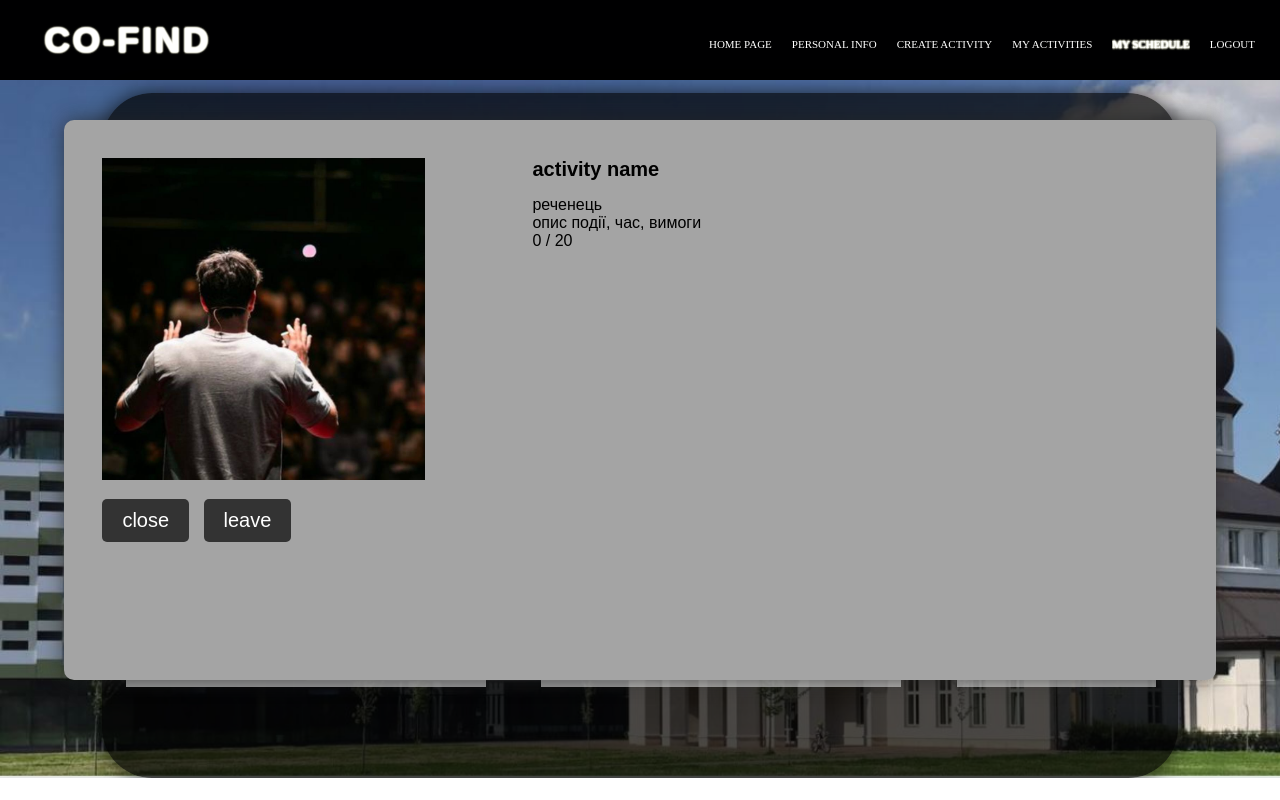
After one commit to f1rset/Co-find-final, a Flask app: page /my_schedule in a window 1280 px wide. The commit adds this page. Run offline with Flask 3, Linux system fonts and the light colour scheme; a user stored in the database is signed in; some libraries are stand-ins or nearby versions.

Commit message:
added my_schedule page

```diff
--- /dev/null
+++ b/src/static/my_schedule.css
@@ -0,0 +1,175 @@
+* {
+    margin: 0;
+    padding: 0;
+    box-sizing: border-box;
+    overflow: hidden;
+}
+
+.background {
+    background-image: url('ucu.jpg');
+    background-size: cover;
+    height: 100vh;
+    width: 100%;
+    position: fixed;
+    top: 0;
+    left: 0;
+    z-index: -1;
+}
+
+.logo {
+    color: white;
+    font-size: 45px;
+    font-weight: semi-bold;
+    float: left;
+    font-family: 'DM Sans', sans-serif;
+    letter-spacing: 3px;
+    margin-left: -2%;
+}
+
+.pages {
+    color: #fff;
+    text-decoration: none;
+    margin-right: 26px;
+    font-family: 'DM Sans', sans-serif;
+}
+
+.this_page {
+    font-weight: bold;
+    font-size: 24px;
+    color: #fff;
+    font-family: 'DM Sans', sans-serif;
+    text-decoration: none;
+}
+
+.container {
+    margin: auto;
+    margin-top: 1%;
+    padding: 1px;
+    background-color: rgba(0, 0, 0, 0.7);
+    width: 84%;
+    border-radius: 50px;
+    box-shadow: 0 0 20px rgba(0, 0, 0, 0.7);
+}
+
+.scrollcontainer {
+    width: 96%;
+    height: inherit;
+    overflow-x: auto;
+    white-space: nowrap;
+    margin-top: 3%;
+    margin-left: 2.1%;
+    margin-bottom: 8%;
+}
+
+.fixed-text {
+    margin-top: 3%;
+    color: #fff;
+    font-size: 26px;
+    font-weight: bold;
+    font-family: 'DM Sans', sans-serif;
+    letter-spacing: 4px;
+    text-shadow: 2px 2px 4px rgba(114, 114, 114, 0.8);
+    text-align: center;
+}
+
+.activity-in-progress{
+    background-color: rgba(255, 255, 255, 0.6);
+    width: 360px;
+    height: 75%;
+    display: inline-block;
+    margin-right: 5%;
+    /* padding-bottom: 2%; */
+}
+
+.photo {
+    width: 80%;
+    height: 50%;
+    background-color: black;
+    margin: auto;
+    margin-top: 10%;
+    margin-left: 10%;
+}
+
+.activity-name {
+    font-family: 'DM Sans', sans-serif;
+    font-size: 210%;
+    margin-top: 3%;
+    text-align: center;
+}
+
+.data {
+    font-family: 'DM Sans', sans-serif;
+    font-size: 130%;
+    text-align: center;
+    margin-top: 7%;
+}
+
+.more-info-btn {
+    padding: 1vw 1vw;
+    background-color: #000000;
+    color: #fff;
+    border: none;
+    border-radius: 1.6vw;
+    cursor: pointer;
+    width: 35%;
+    margin: 0 auto;
+    margin-top: 6%;
+    display: block;
+    margin-bottom: 3%;
+}
+
+.more-info-block {
+    display: inline;
+    position: fixed;
+    width: 90%;
+    height: 70%;
+    top: 50%;
+    left: 50%;
+    transform: translate(-50%, -50%);
+    padding: 3%;
+    background-color: rgb(164, 164, 164);
+    border-radius: 10px;
+    box-shadow: 0 0 20px rgba(37, 37, 37, 0.7);
+    z-index: 2;
+    max-width: 90%;
+    max-height: 90%;
+    overflow: auto;
+    font-family: 'DM Sans', sans-serif;
+}
+
+.info-block {
+    display: flex;
+}
+
+.activity-name-block, .leave-activity-btn {
+    font-size: 20px;
+    margin-bottom: 15px;
+}
+
+.leave-activity-btn, .close-activity-btn {
+    margin-top: 15px;
+    margin-bottom: 15px;
+    font-size: 20px;
+    padding: 10px 20px;
+    background-color: #333;
+    color: #fff;
+    border: none;
+    border-radius: 5px;
+    cursor: pointer;
+}
+
+.popupimage {
+    width: 30%;
+    height: 50%;
+}
+
+.more-act-info {
+    flex: 1;
+    padding-left: 10%;
+}
+
+.more-info-block .leave-activity-btn,
+.close-activity-btn{
+    vertical-align: middle;
+    margin-right: 10px;
+}
--- a/src/static/styles.css
+++ b/src/static/styles.css
@@ -136,7 +136,7 @@ a.active,a:hover{
 }
 
 .main-page{
-  background-color: rgba(255, 255, 255, 0.1);
+  background-color: rgba(255, 255, 255, 0.2);
   margin: auto;
   margin-top: 6%;
   width: 60%;
--- /dev/null
+++ b/src/templates/my_schedule.html
@@ -0,0 +1,135 @@
+<!DOCTYPE html>
+<html lang="en">
+<head>
+    <meta charset="UTF-8">
+    <meta name="viewport" content="width=device-width, initial-scale=1.0">
+    <link rel="stylesheet" href="../static/my_schedule.css">
+    <link rel="stylesheet" href="../static/styles.css">
+    <link rel="stylesheet" href="https://cdnjs.cloudflare.com/ajax/libs/font-awesome/6.2.0/css/all.min.css" />
+    <title>Co-Find</title>
+</head>
+<body>
+    <nav>
+        <input type="checkbox" id="check">
+        <label for="check" class="checkbtn">
+            <i class="fas fa-bars"></i>
+        </label>
+        <label class="logo glow">CO-FIND</label>
+        <ul>
+            <li><a href="/home">HOME PAGE</a></li>
+            <li><a href="/personal_info">PERSONAL INFO</a></li>
+            <li><a href="/create_activity">CREATE ACTIVITY</a></li>
+            <li><a href="/my_activities">MY ACTIVITIES</a></li>
+            <li><a class="glow" href="/my_schedule">MY SCHEDULE</a></li>
+            <li><a href="/logout">Logout</a></li>
+        </ul>
+    </nav>
+    <section></section>
+    <div class="container">
+        <div class="fixed-text">MY SCHEDULE</div>
+
+        <div class="scrollcontainer">
+
+            <div class="activity-in-progress" id="section1">
+                <div class="photo">
+                    <img src="../static/images/performance.jpg" alt="Activity Image" width="100%">
+                </div>
+                <div class="act-info">
+                    <h1 class="activity-name">activity name</h1>
+                    <p class="data">реченець</p>
+                    <button class="more-info-btn" onclick="openMoreInfo()">More info</button>
+                </div>
+            </div>
+
+
+            <div class="activity-in-progress" id="section1">
+                <div class="photo">
+                    <img src="../static/images/performance.jpg" alt="Activity Image" width="100%">
+                </div>
+                <div class="act-info">
+                    <h1 class="activity-name">activity name</h1>
+                    <p class="data">реченець</p>
+                    <button class="more-info-btn" onclick="openMoreInfo()">More info</button>
+                </div>
+            </div>
+
+            <div class="activity-in-progress" id="section1">
+                <div class="photo">
+                    <img src="../static/images/performance.jpg" alt="Activity Image" width="100%">
+                </div>
+                <div class="act-info">
+                    <h1 class="activity-name">activity name</h1>
+                    <p class="data">реченець</p>
+                    <button class="more-info-btn" onclick="openMoreInfo()">More info</button>
+                </div>
+            </div>
+
+
+            <div class="activity-in-progress" id="section1">
+                <div class="photo">
+                    <img src="../static/images/performance.jpg" alt="Activity Image" width="100%">
+                </div>
+                <div class="act-info">
+                    <h1 class="activity-name">activity name</h1>
+                    <p class="data">реченець</p>
+                    <button class="more-info-btn" onclick="openMoreInfo()">More info</button>
+                </div>
+            </div>
+            <div class="activity-in-progress" id="section1">
+                <div class="photo">
+                    <img src="../static/images/performance.jpg" alt="Activity Image" width="100%">
+                </div>
+                <div class="act-info">
+                    <h1 class="activity-name">activity name</h1>
+                    <p class="data">реченець</p>
+                    <button class="more-info-btn" onclick="openMoreInfo()">More info</button>
+                </div>
+            </div>
+            <div class="activity-in-progress" id="section1">
+                <div class="photo">
+                    <img src="../static/images/performance.jpg" alt="Activity Image" width="100%">
+                </div>
+                <div class="act-info">
+                    <h1 class="activity-name">activity name</h1>
+                    <p class="data">реченець</p>
+                    <button class="more-info-btn" onclick="openMoreInfo()">More info</button>
+                </div>
+            </div>
+
+            <div class="more-info-block" id="moreInfoPopup">
+                <div class="info-block">
+                    <div class="popupimage">
+                        <img class="photo-block" src="../static/images/performance.jpg" alt="Activity Image" width="100%">
+                    </div>
+                    <div class="more-act-info">
+                        <h1 class="activity-name-block">activity name</h1>
+                        <p class="data-block">реченець</p>
+                        <p class="description-block">опис події, час, вимоги</p>
+                        <p class="participation-block">0 / 20</p>
+                    </div>
+                </div>
+                <div class="buttons-block">
+                    <button class="close-activity-btn" onclick="closeMoreInfo()">close</button>
+                    <button class="leave-activity-btn" onclick="leaveActivity()">leave</button>
+                </div>
+            </div>
+
+        </div>
+    </div>
+
+        <script src="https://kit.fontawersome.com/a076d05399.js"></script>
+        <script>
+            function openMoreInfo() {
+                document.getElementById('moreInfoPopup').style.display = 'block';
+            }
+            function closeMoreInfo() {
+                document.getElementById('moreInfoPopup').style.display = 'none';
+            }
+            function leaveActivity() {
+            var activityId = "123";
+            alert("You have left the activity with ID: " + activityId);
+            }
+        </script>
+
+    </body>
+</html>
--- a/src/views.py
+++ b/src/views.py
@@ -32,3 +32,8 @@ def home():
 @login_required
 def my_activities():
     return render_template('my_activities.html', user = current_user)
+
+@views.route('/my_schedule')
+@login_required
+def my_schedule():
+    return render_template('my_schedule.html', user = current_user)
```
